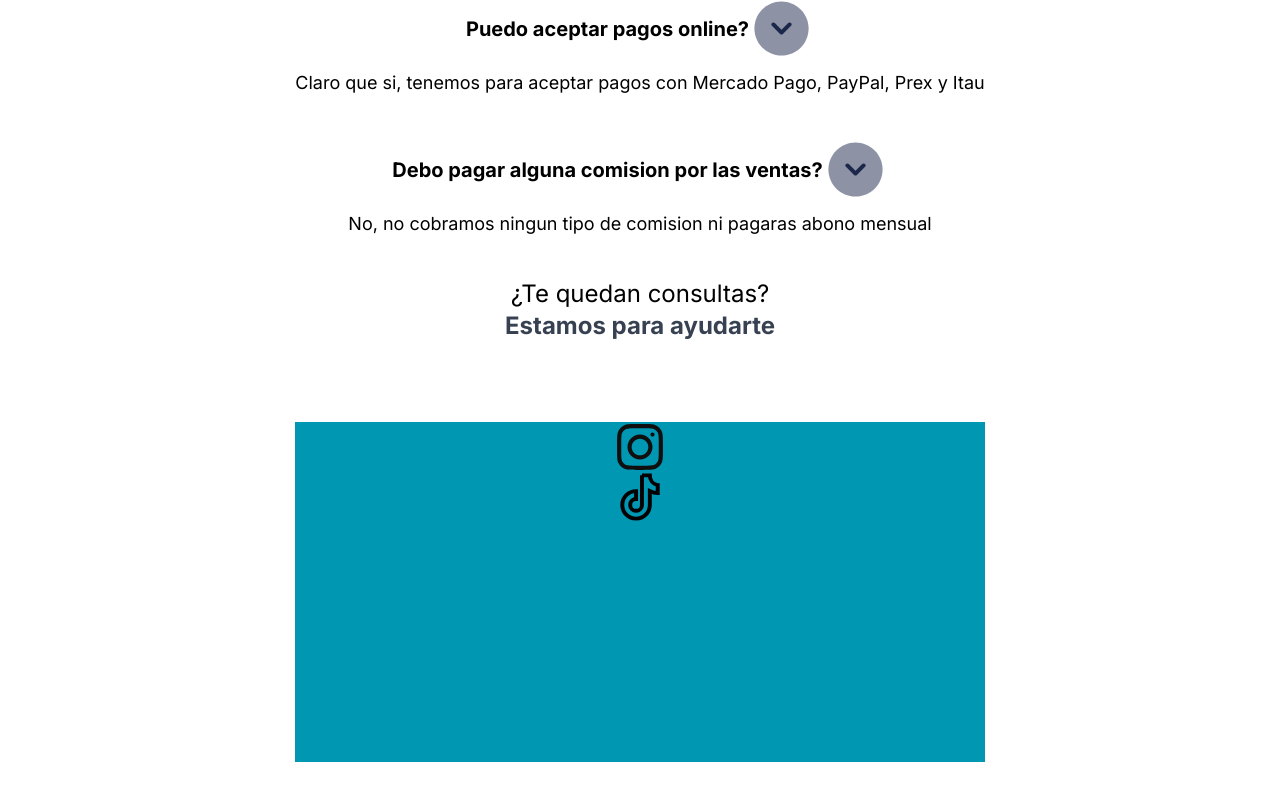
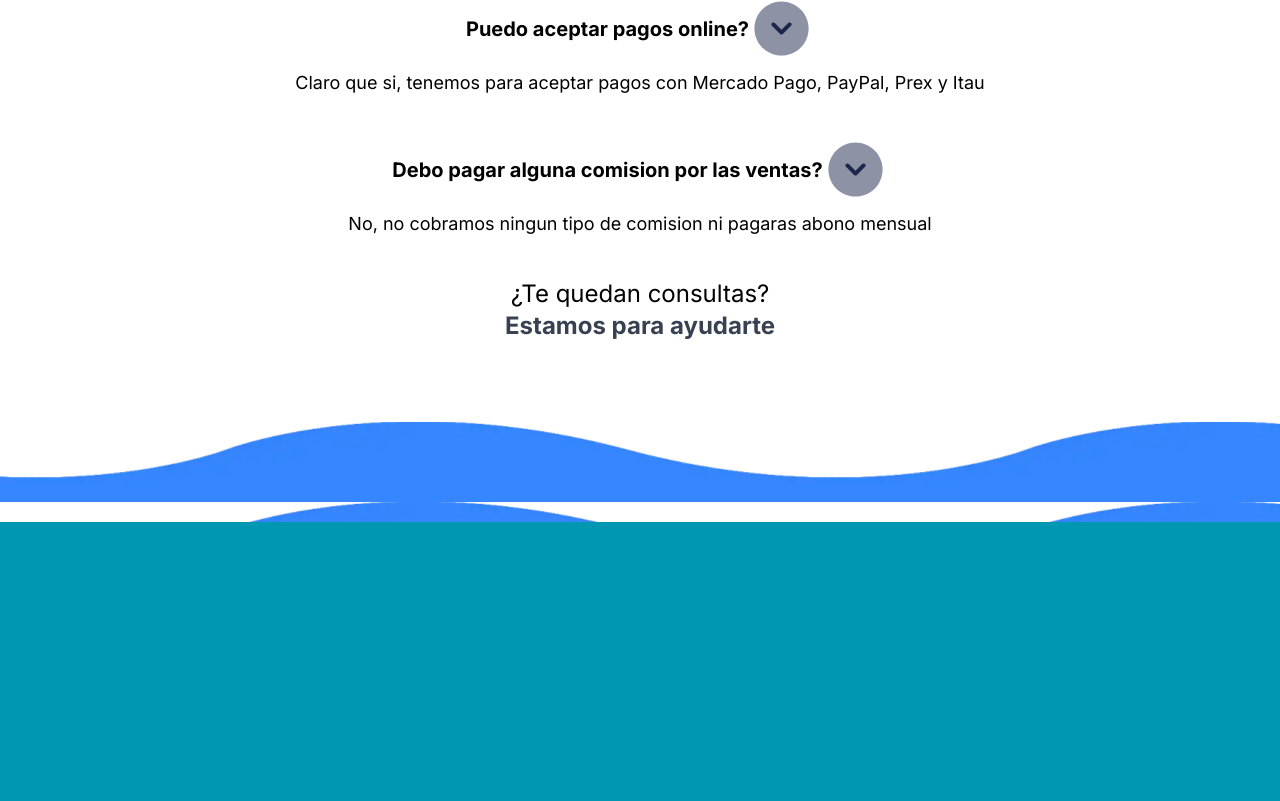
Before and after one commit to Lautaro1387/GlobalStoreKung, a Next.js app: page / in a window 1280 px wide. Shown: the part 5008-5809 px from the top of the page. Before the commit the page ends 5770 px from the top, so only its background shows below. Built offline with nearby package versions, Linux system fonts and the light colour scheme.

Commit message:
20% complete the footer

```diff
--- a/app/globals.css
+++ b/app/globals.css
@@ -20,3 +20,41 @@
     text-wrap: balance;
   }
 }
+
+.wave-background {
+  background: url('../public/ola.png');
+}
+
+
+
+footer {
+  position: relative;
+  width: 100%;
+  height: 100vh;
+  background: #0097B2;
+  overflow: hidden;
+}
+
+
+div .wave {
+  position: relative;
+  bottom: 0;
+  left: 0;
+  width: 100%;
+  height: 100px;
+  background: url('../public/ola.png');
+}
+
+footer .wave {
+  animation: animate 30s linear infinite;
+}
+@keyframes animate {
+  0%
+  {
+    background-position-x: 0;
+  }
+  100%
+  {
+    background-position-x: 1000px;
+  }
+}
--- a/app/landing.tsx
+++ b/app/landing.tsx
@@ -139,7 +139,7 @@ export default function Landing() {
               <h1 className="font-bold text-slate-100 text-center px-10 py-10 text-2xl">UN UNICO PAGO, A TAN SOLO US$ 200 CON TODO INCLUIDO</h1>
             </div>
           </div>
-          <div className="flex flex-col justify-center items-center text-2xl pb-30 px-4">
+          <div className="flex flex-col justify-center items-center text-2xl pb-30">
               <h1 className='font-bold pb-16 text-3xl text-center'>
                 Preguntas frecuentes
               </h1>
@@ -164,17 +164,11 @@ export default function Landing() {
               <p className='py-2 pb-10 text-lg'>No, no cobramos ningun tipo de comision ni pagaras abono mensual</p>
 
               <p className='mx-auto block'>¿Te quedan consultas? </p> <a className='font-bold text-gray-700 justify-end pb-20'>Estamos para ayudarte </a>
-              <footer className='relative flex justify-center bg-custom-bg max-w-full pb-60 px-80'>
-                <ul>
-                  <li><a href="https://www.instagram.com/globalstorekung/">
-                      <img src="/instagram.svg" alt="Logo" width={50}/>
-                    </a>
-                  </li>
-                  <li><a href="https://www.tiktok.com/globalstorekung/">
-                      <img src="/tiktok.svg" alt="Logo" width={50}/>
-                    </a>
-                  </li>
-                </ul>
+              <footer>
+                <div className='wave'></div>
+                <div className=''></div>
+                <div className=''></div>
+                <div className=''></div>
               </footer>
           </div>
     </main>
--- /dev/null
+++ b/app/text.tsx
@@ -0,0 +1,12 @@
+<footer className='pb-60 relative flex justify-center bg-custom-bg flex-wrap w-full text-center bg-url(wave.png)'>
+<ul>
+  <li className='flex-wrap'><a href="https://www.instagram.com/globalstorekung/">
+      <img src="/instagram.svg" alt="Logo" width={50}/>
+    </a>
+  </li>
+  <li className='frex-wrap'><a href="https://www.tiktok.com/@globalstorekung">
+      <img src="/tiktok.svg" alt="Logo" width={50}/>
+    </a>
+  </li>
+</ul>
+</footer>
--- a/package.json
+++ b/package.json
@@ -9,7 +9,7 @@
     "lint": "next lint"
   },
   "dependencies": {
-    "next": "^14.2.2",
+    "next": "^14.2.3",
     "react": "^18",
     "react-dom": "^18"
   },
```
Also changed, not shown: public/ola.png (added), 1 other file (tests, documents, lock files or other folders).
